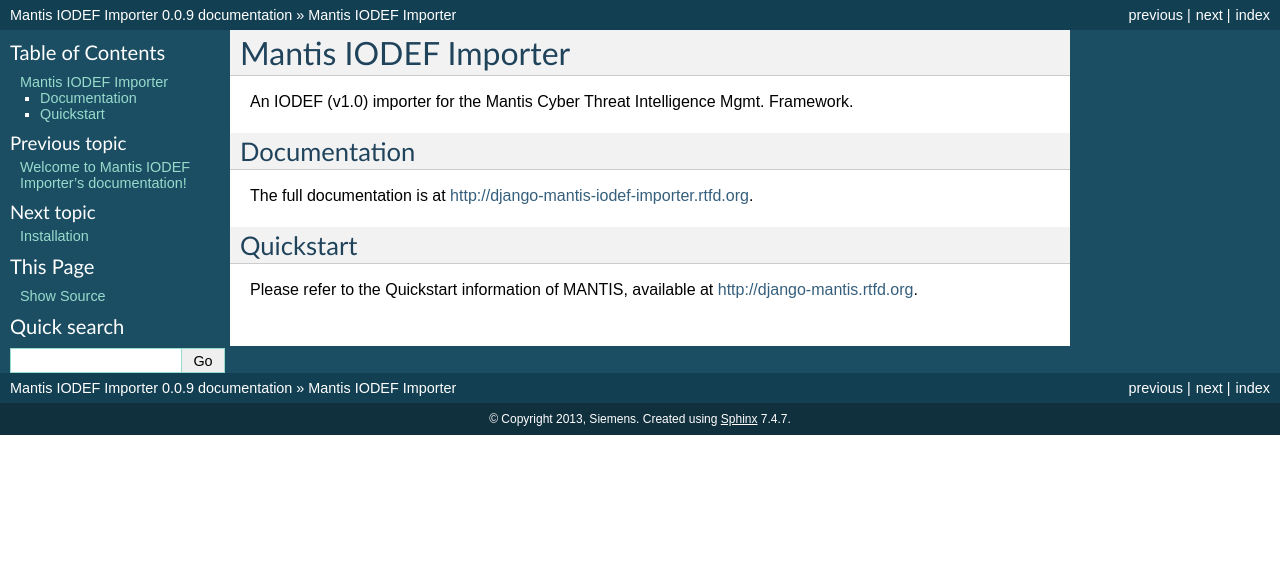
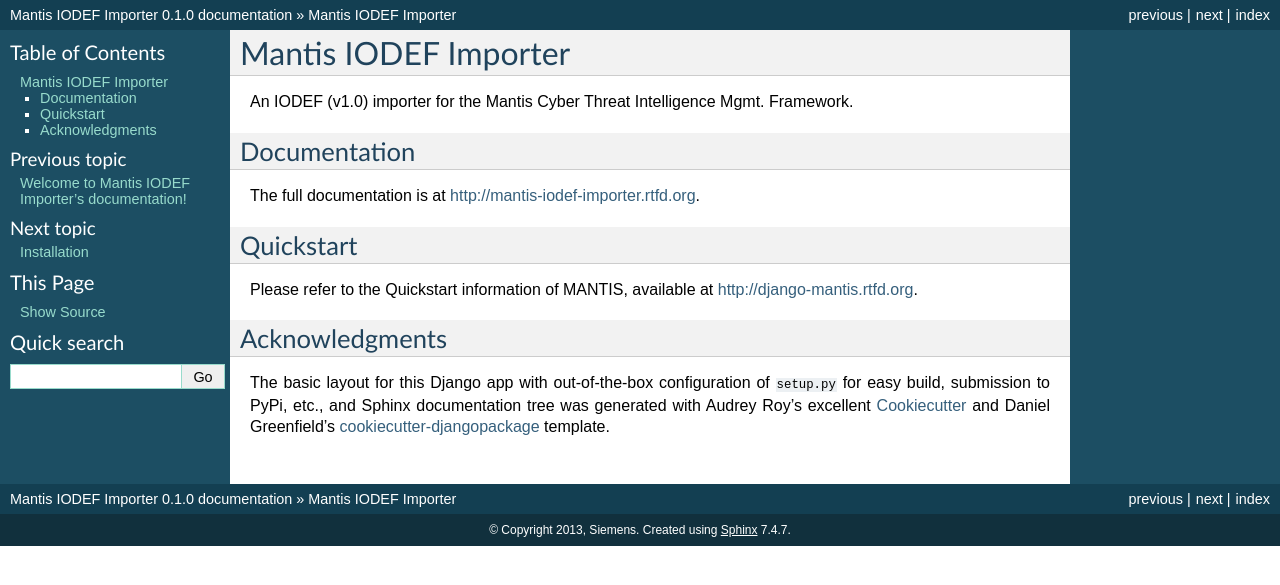
Before and after one commit to siemens/django-mantis-iodef-importer, a Sphinx documentation site: the page built from docs/readme.rst, in a window 1280 px wide. Shown: the top 585 px of the page. Built offline with Sphinx 7.4.7, drawn with Linux system fonts in a browser that asks for light colours.

```diff
--- a/HISTORY.rst
+++ b/HISTORY.rst
@@ -3,6 +3,12 @@
 History
 -------
 
+
+0.1.0 (2013-12-19)
+++++++++++++++++++
+
+* Bugfixes; added documentation
+
 0.1.0 (2013-12-10)
 ++++++++++++++++++
 
--- a/README.rst
+++ b/README.rst
@@ -8,10 +8,24 @@ An IODEF (v1.0) importer for the  Mantis Cyber Threat Intelligence Mgmt. Framewo
 Documentation
 -------------
 
-The full documentation is at http://django-mantis-iodef-importer.rtfd.org.
+The full documentation is at http://mantis-iodef-importer.rtfd.org.
 
 Quickstart
 ----------
 
 Please refer to the Quickstart information of MANTIS, available at
 http://django-mantis.rtfd.org.
+
+Acknowledgments
+---------------
+
+
+The basic layout for this Django app with out-of-the-box configuration of ``setup.py`` for
+easy build, submission to PyPi, etc., and Sphinx documentation tree was generated with Audrey Roy's excellent `Cookiecutter`_
+and Daniel Greenfield's `cookiecutter-djangopackage`_ template.
+
+
+.. _Cookiecutter: https://github.com/audreyr/cookiecutter
+
+
+.. _cookiecutter-djangopackage: https://github.com/pydanny/cookiecutter-djangopackage
--- a/docs/installation.rst
+++ b/docs/installation.rst
@@ -18,5 +18,5 @@ together with the apps ``dingos`` and ``mantis_core`` on which ``mantis_iodef_im
                            ...,
                            'dingos',
                            'mantis_core',
-                           'mantis_openioc_importer',
+                           'mantis_iodef_importer',
                            ]
--- a/docs/usage.rst
+++ b/docs/usage.rst
@@ -4,7 +4,3 @@ Usage
 
 Run the ``help`` command to view the commands this app makes available via the command line. Doing ``--help``
 on any of these commands provides you with additional information about each command.
-
-To use Mantis iodef Importer in a project::
-
-	import django-mantis-iodef-importer
--- a/mantis_iodef_importer/__init__.py
+++ b/mantis_iodef_importer/__init__.py
@@ -16,6 +16,6 @@
 #
 
 
-__version__ = '0.0.9'
+__version__ = '0.1.0'
 
 REVISION = __version__
--- a/setup.py
+++ b/setup.py
@@ -16,8 +16,9 @@ version = mantis_iodef_importer.__version__
 if sys.argv[-1] == 'publish':
     os.system('python setup.py sdist upload')
     print("You probably want to also tag the version now:")
-    print("  git tag -a %s -m 'version %s'" % (version, version))
-    print("  git push --tags")
+    print("  git tag -a %s -m 'v%s'" % (version, version))
+    print("  git push origin --tags")
+    print("  git push github --tags")
     sys.exit()
 
 readme = open('README.rst').read()
```
Also changed, not shown: 1 other file.
